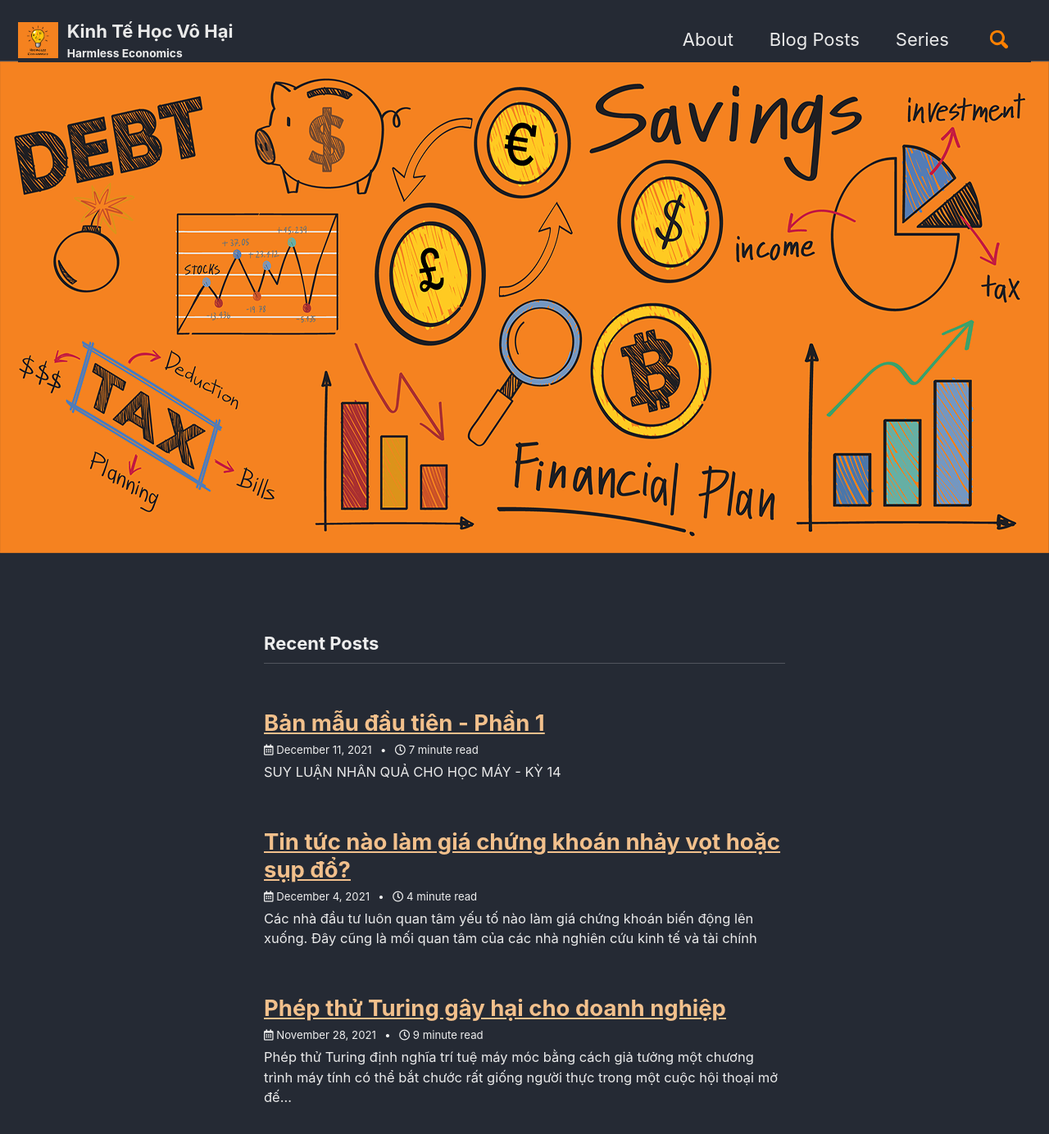
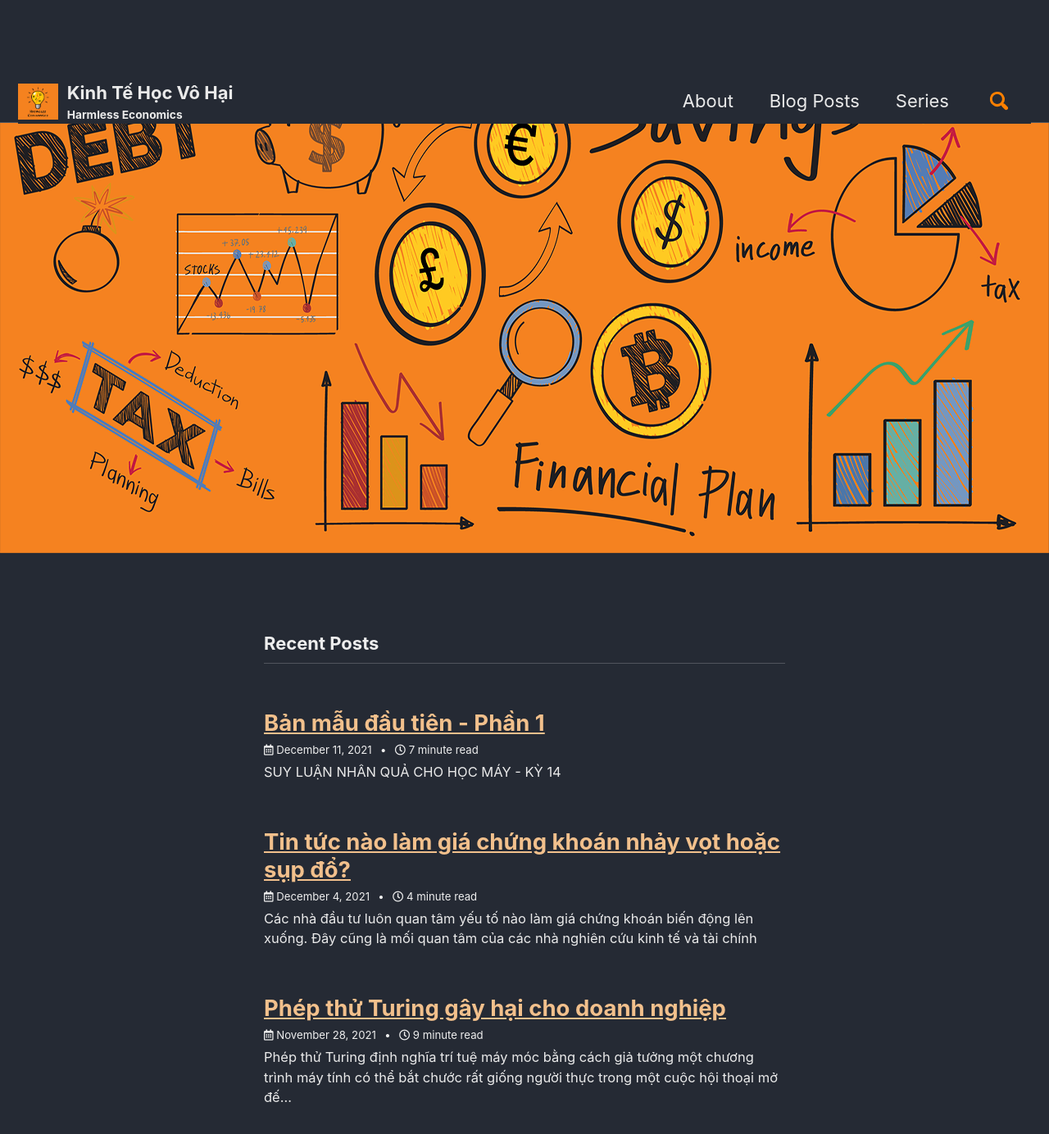
Before and after one commit to kinhtehocvohai/kinhtehocvohai.github.io, a Jekyll site: the page built from index.html, in a window 1280 px wide and 1400 px high. Shown: the top 1384 px of the window at 82% size. Built offline with Jekyll 4.4.1, drawn with Linux system fonts in a browser that asks for light colours; cached includes are drawn as plain includes; the list of posts is cut into pages by our own code.

Commit message:
Update _masthead.scss

```diff
--- a/_sass/minimal-mistakes/_masthead.scss
+++ b/_sass/minimal-mistakes/_masthead.scss
@@ -4,7 +4,7 @@
 
 .masthead {
   position: fixed; //to fix the masthead https://krisshen.com/project_website/how-to-make-header-sticky/ and https://github.com/mmistakes/minimal-mistakes/issues/490
-  top: 0;
+  top: -0.5;
   border-bottom: 1px solid $border-color;
   -webkit-animation: $intro-transition;
   animation: $intro-transition;
```
